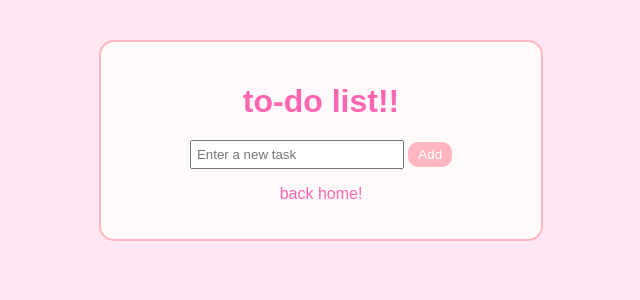
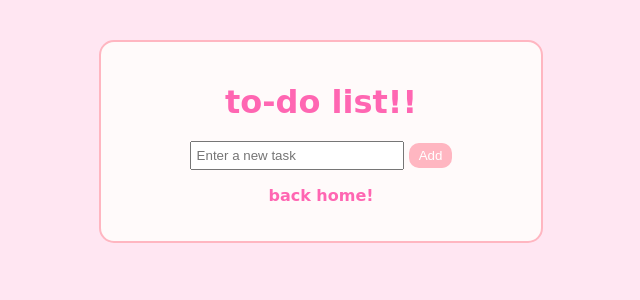
Before and after one commit to ahuman216/timemanagment, a Flask app: page /todols in a window 1280 px wide. Shown: the top 300 px of the page, without its empty margins (319-959 px from the left). Run offline with Flask 3, Linux system fonts and the light colour scheme.

Commit message:
fix anchor font type

```diff
--- a/templates/todo_ls.html
+++ b/templates/todo_ls.html
@@ -4,7 +4,7 @@
   <title>to-do list!!</title>
   <style>
     body {
-      font-family: Arial, sans-serif;
+      font-family: "Comic Sans MS", "Poppins", cursive;
       background-color: #ffe6f2;
       color: #b34d7d;
       margin: 40px;
@@ -60,14 +60,17 @@
       padding: 3px 6px;
     }
 
-    a {
+   a {
       color: #ff66b2;
       text-decoration: none;
+      font-weight: bold;
     }
 
     a:hover {
       text-decoration: underline;
     }
+
+
   </style>
 </head>
 <body>
```
